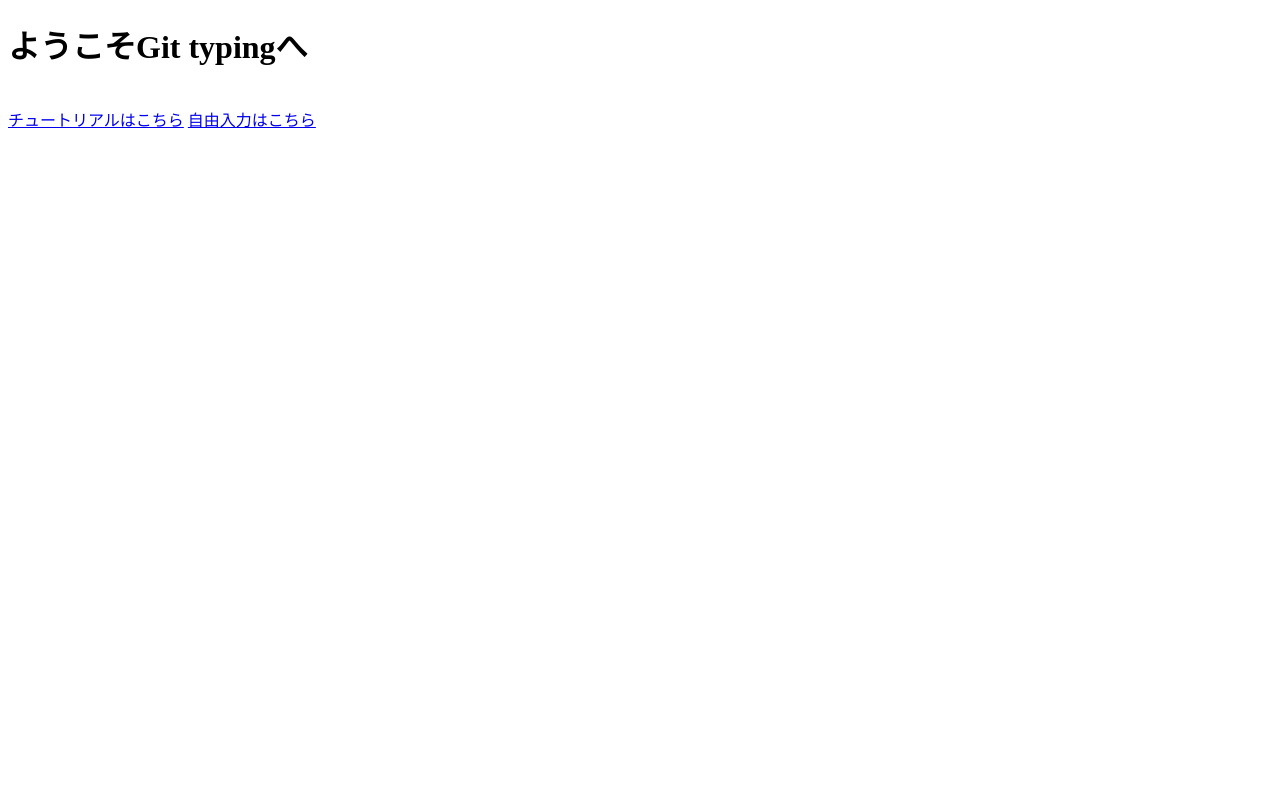
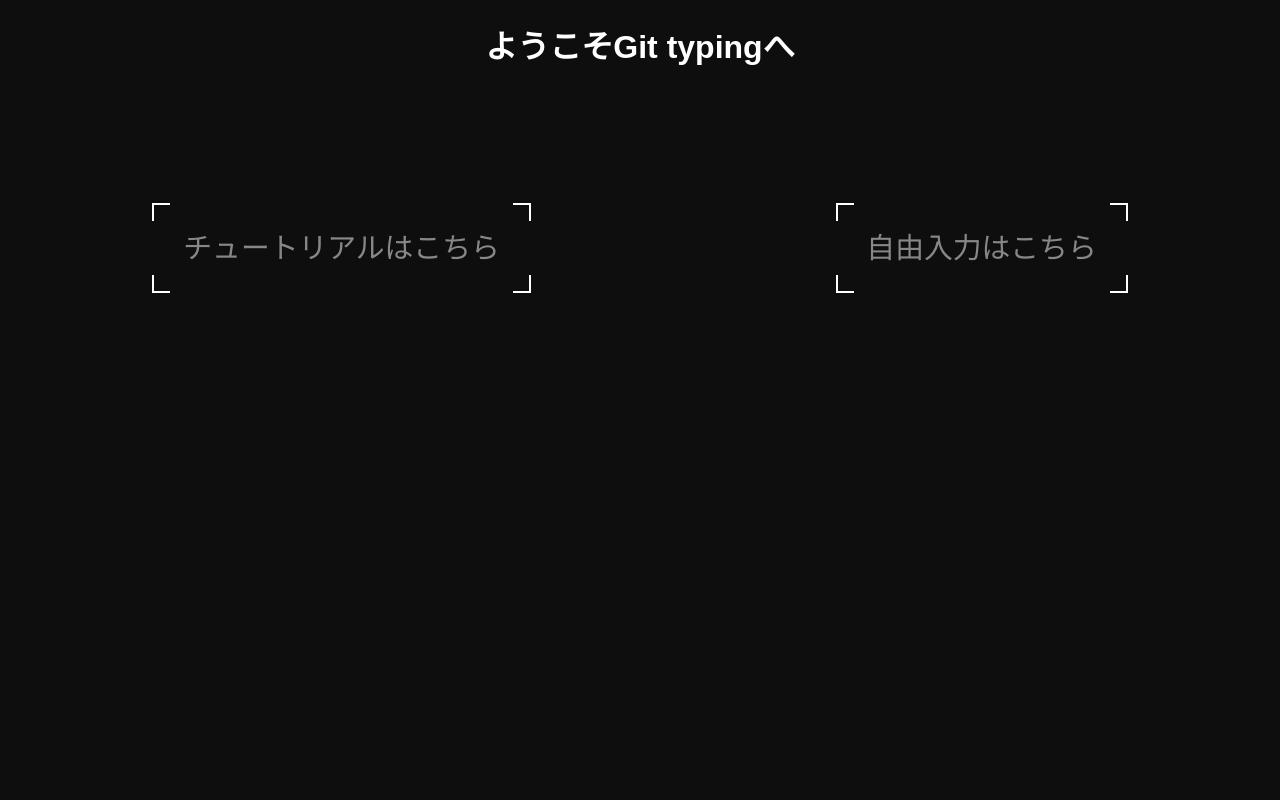
Before and after one commit to yamyam10/SK31, a PHP site: page / in a window 1280 px wide. Run offline with PHP 8.4, Linux system fonts and the light colour scheme; style sheets or scripts are compiled from the project's sources.

Commit message:
スタイル修正、ホーム画面編集

```diff
--- /dev/null
+++ b/git_typing/css/main.scss
@@ -0,0 +1,83 @@
+html, body {
+    display: flex;
+    flex-direction: column;
+    margin: 0;
+    padding: 0;
+    height: 100%;
+    font-family: Arial, sans-serif;
+    color: #333;
+    background: #0e0e0e;
+  }
+
+  .page-title {
+    color: #fff;
+    display: flex;
+    justify-content: center;
+    width: 100%;
+  }
+
+  .section {
+    display: flex;
+    flex-direction: row;
+    justify-content: space-around;
+    width: 100%;
+    min-width: 800px;
+    padding: 6rem 0;
+    flex-shrink: 0;
+  }
+
+  .bb_button__text {
+    font-size: 1.8rem;
+    line-height: 3em;
+    text-transform: uppercase;
+    color: #fff;
+    padding: 0 1em;
+    z-index: 2;
+    opacity: .5;
+    transition: opacity .2s ease;
+  }
+
+  .bb_button {
+    border: 2px solid #fff;
+    text-decoration: none;
+    position: relative;
+    z-index: 1;
+
+    &:before, &:after {
+      content: '';
+      background: #0e0e0e;
+      position: absolute;
+      z-index: -1;
+      transition: transform .2s ease-in-out;
+    }
+  }
+
+  .bb_button--corner {
+    &:before {
+      top: -2px;
+      right: 1em;
+      bottom: -2px;
+      left: 1em;
+    }
+
+    &:after {
+      top: 1em;
+      right: -2px;
+      bottom: 1em;
+      left: -2px;
+    }
+
+    &:hover {
+      &:before {
+        transform: scaleX(0);
+      }
+
+      &:after {
+        transform: scaleY(0);
+      }
+    }
+  }
+
+  .bb_button:hover .bb_button__text {
+    opacity: 1;
+  }
--- a/git_typing/index.html
+++ b/git_typing/index.html
@@ -4,11 +4,13 @@
     <meta charset="UTF-8">
     <title>Git typing top</title>
     <link rel="icon" href="favicon.ico">
-    <!-- <link rel="stylesheet" href="css/style.css"> -->
+    <link rel="stylesheet" href="css/main.scss">
 </head>
 <body>
-<h1>ようこそGit typingへ</h1><br>
-<a href="typing.html">チュートリアルはこちら</a>
-<a href="free.html">自由入力はこちら</a>
+    <h1 class="page-title">ようこそGit typingへ</h1><br>
+    <section class="section">
+        <a href="typing.html" class="bb_button bb_button--corner"><span class="bb_button__text">チュートリアルはこちら</span></a>
+        <a href="free.html" class="bb_button bb_button--corner"><span class="bb_button__text">自由入力はこちら</span></a>
+      </section>
 </body>
 </html>
```
Also changed, not shown: git_typing/css/style.scss (+1 -6 lines).
